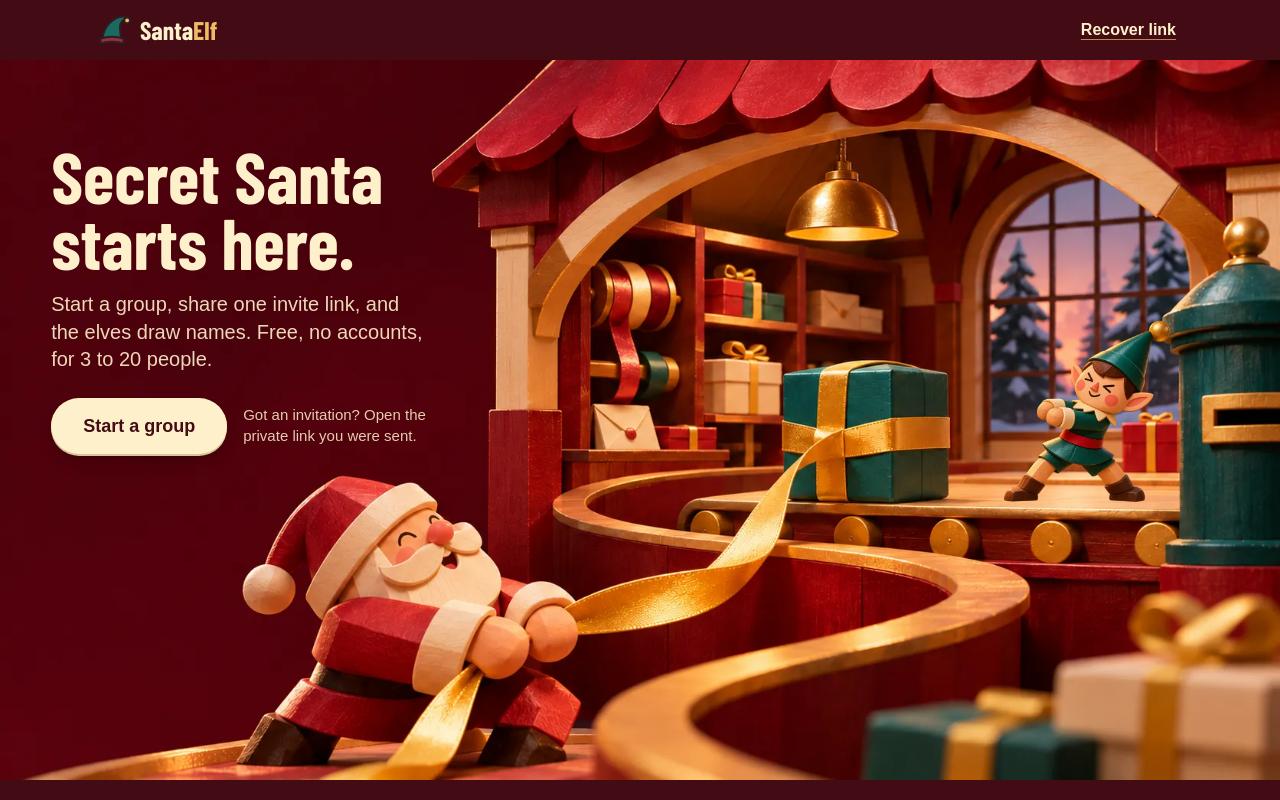
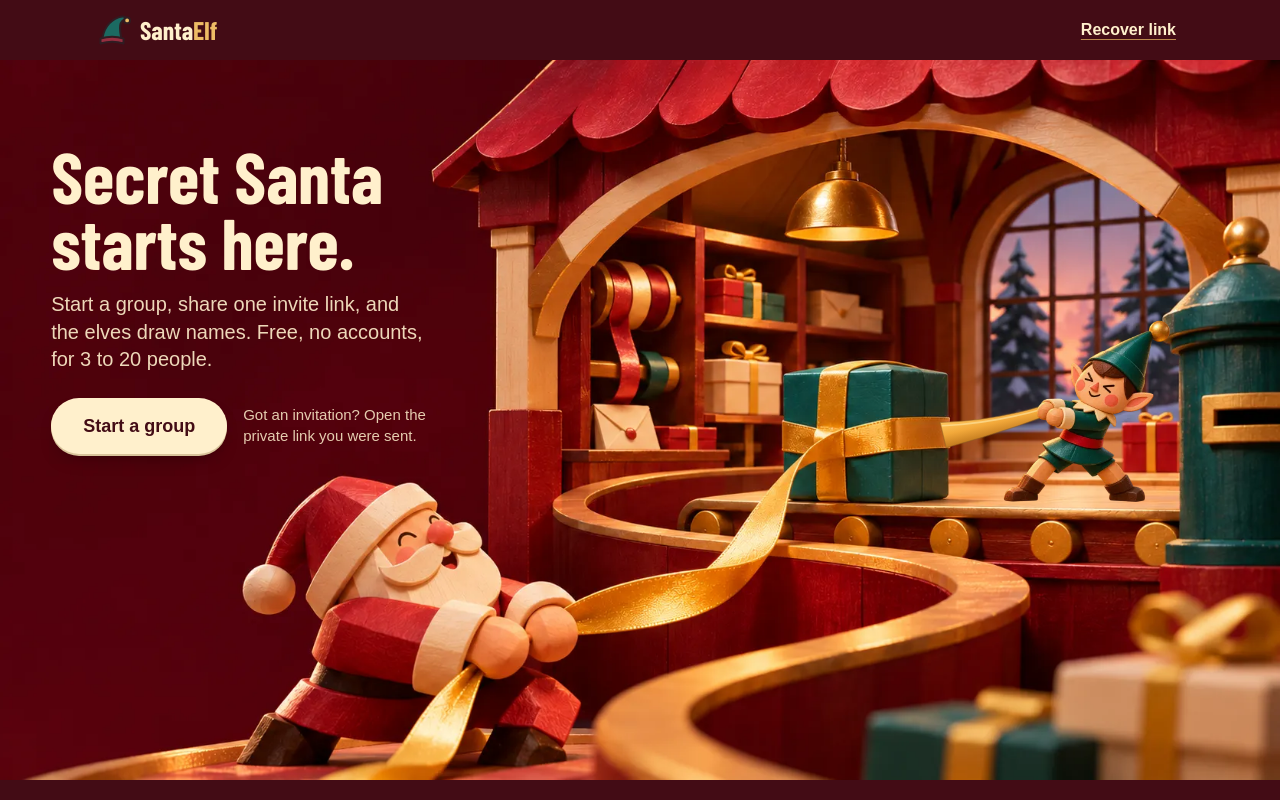
Before and after one commit to bachnguyennn/Santa-s-Elfs, a Next.js app: page / in a window 1280 px wide. Shown: the top 800 px of the page. Built offline with nearby package versions, Linux system fonts and the light colour scheme; a web font is replaced by a local one.

Commit message:
feat: gold ribbon between the elf and the parcel

```diff
--- a/src/components/workshop/workshop-hero.tsx
+++ b/src/components/workshop/workshop-hero.tsx
@@ -16,15 +16,26 @@ const ELF_H = ELF_W * (1199 / 1312) * (1672 / 941); // same size as % of plate h
 const ELF_LEFT = 84 - 0.45 * ELF_W;
 const ELF_TOP = 61 - 0.97 * ELF_H;
 
+/*
+ * The short gold ribbon from the parcel's painted band (right end, ~74% / 52%) to the elf's fists
+ * (~81% / 49%), in the plate's 1672×941 space. Drawn along x and rotated onto that line, so the
+ * tug can tighten it by squashing the sag, whatever the crop.
+ */
+const RIBBON_FROM = { x: 1232, y: 490 };
+const RIBBON_TO = { x: 1362, y: 459 };
+const RIBBON_LEN = Math.hypot(RIBBON_TO.x - RIBBON_FROM.x, RIBBON_TO.y - RIBBON_FROM.y);
+const RIBBON_ANGLE = (Math.atan2(RIBBON_TO.y - RIBBON_FROM.y, RIBBON_TO.x - RIBBON_FROM.x) * 180) / Math.PI;
+
 /**
  * Santa holds the ribbon while the elf pulls it taut around the teal parcel. One coordinate system
  * for the painted plate, the separate elf and the parcel button, so every crop keeps them aligned.
- * Tapping the parcel (optional, replayable): the elf tugs, sparks catch the bow, the elf tips back
- * 5° and settles (180 + 160 + 280 ms). Purely decorative; the page's actions never depend on it.
+ * Tapping the parcel (optional, replayable): the elf tugs and the gold ribbon in its fists snaps taut,
+ * sparks catch the bow, the elf tips back 5° and settles (180 + 160 + 280 ms). Purely decorative; the page's actions never depend on it.
  */
 export function WorkshopScene({ className, children }: { className?: string; children?: React.ReactNode }) {
   const elfRef = React.useRef<HTMLImageElement>(null);
   const sparkRef = React.useRef<HTMLSpanElement>(null);
+  const ribbonRef = React.useRef<SVGGElement>(null);
   const running = React.useRef<Animation[]>([]);
 
   function tug() {
@@ -40,6 +51,16 @@ export function WorkshopScene({ className, children }: { className?: string; chi
       // Linear overall so the offsets above are real times; each segment eases on its own.
       { duration: 620, easing: "linear" },
     );
+    // The ribbon is the visible cause: it snaps taut as the elf pulls, then relaxes with the settle.
+    const ribbon = ribbonRef.current?.animate(
+      [
+        { transform: "scale(1, 1)", easing: EASE },
+        { transform: "scale(1.02, 0.62)", offset: 0.29, easing: EASE },
+        { transform: "scale(1.02, 0.62)", offset: 0.55, easing: EASE },
+        { transform: "scale(1, 1)" },
+      ],
+      { duration: 620, easing: "linear" },
+    );
     const spark = sparkRef.current?.animate(
       [
         { opacity: 0, transform: "scale(0.4) rotate(0deg)" },
@@ -49,12 +70,34 @@ export function WorkshopScene({ className, children }: { className?: string; chi
       ],
       { duration: 620, easing: "linear" },
     );
-    running.current = [elf, spark].filter(Boolean) as Animation[];
+    running.current = [elf, ribbon, spark].filter(Boolean) as Animation[];
   }
 
   return (
     <div className={cn("relative aspect-[1672/941]", className)}>
       <ArtImage name="workshop-plate" priority sizes="(min-width: 1280px) 100vw, 120vw" className="absolute inset-0 size-full" />
+      <svg viewBox="0 0 1672 941" className="pointer-events-none absolute inset-0 size-full" aria-hidden focusable="false">
+        <defs>
+          <linearGradient id="ribbon-brass" x1="0" y1="0" x2="0" y2="1">
+            <stop offset="0" stopColor="#ffc860" />
+            <stop offset="0.5" stopColor="#f2a83a" />
+            <stop offset="1" stopColor="#c27a1e" />
+          </linearGradient>
+        </defs>
+        <g transform={`translate(${RIBBON_FROM.x} ${RIBBON_FROM.y}) rotate(${RIBBON_ANGLE})`}>
+          <g ref={ribbonRef} style={{ transformBox: "fill-box", transformOrigin: "0% 50%" }}>
+            {/* tapering from the band's width at the parcel to a gathered end in the fists, with a slight sag */}
+            <path
+              d={`M0 -17 Q${RIBBON_LEN * 0.5} -3 ${RIBBON_LEN} -7 L${RIBBON_LEN} 7 Q${RIBBON_LEN * 0.5} 15 0 17 Z`}
+              fill="url(#ribbon-brass)"
+              stroke="#8f6020"
+              strokeWidth="1.5"
+              strokeOpacity="0.5"
+            />
+            <path d={`M2 -12 Q${RIBBON_LEN * 0.5} 0 ${RIBBON_LEN} -3`} fill="none" stroke="#ffe9a8" strokeWidth="2" strokeLinecap="round" opacity="0.6" />
+          </g>
+        </g>
+      </svg>
       {/* eslint-disable-next-line @next/next/no-img-element -- pre-sized transparent WebP layer */}
       <img
         ref={elfRef}
```
